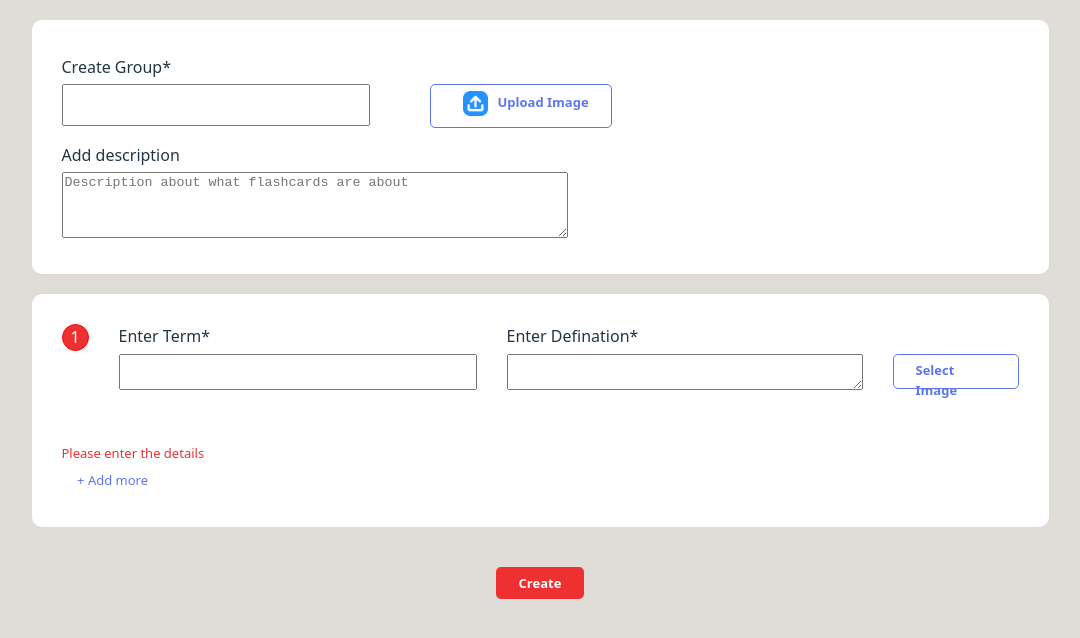
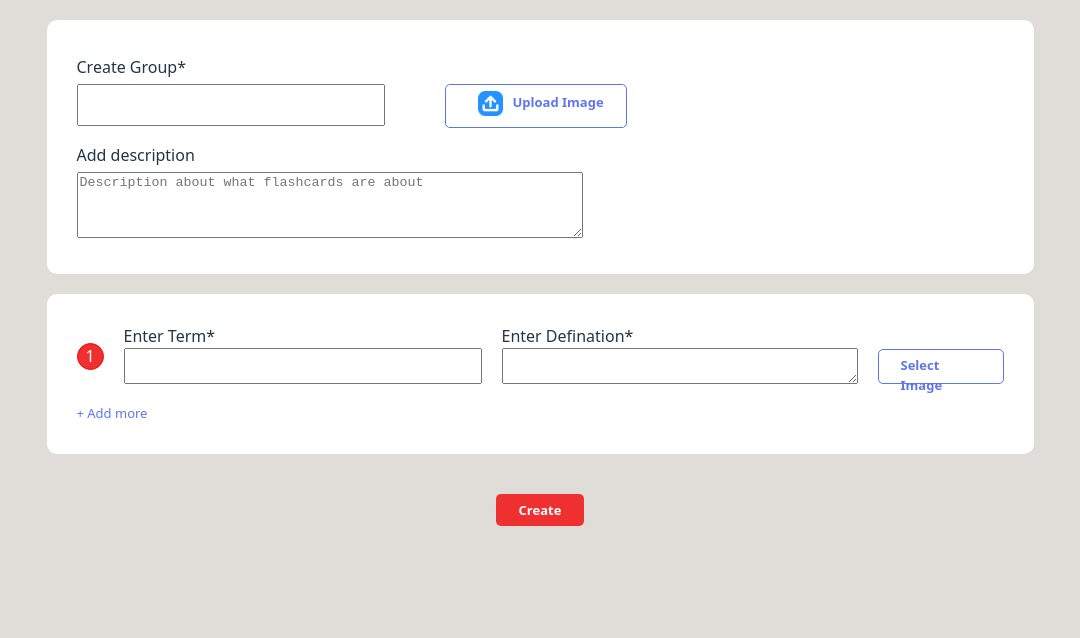
Before and after one commit to Swati-Parkhede/almabetter-flashcard-generator, a React (Vite) app: page /createFlashCardsPage in a window 1280 px wide. Shown: the top 638 px of the page, without its empty margins (100-1180 px from the left). Built offline with nearby package versions, Linux system fonts and the light colour scheme.

Commit message:
upload card image

```diff
--- a/src/components/CreateFlashCardSet/CreateFlashCardSet.jsx
+++ b/src/components/CreateFlashCardSet/CreateFlashCardSet.jsx
@@ -3,7 +3,7 @@ import './CreateFlashCardSet.css'
 function CreateFlashCardSet(props) {
   const [groupName, setGroupName] = useState("");
   const [description, setDescription] = useState("");
-  const [image, setImage] = useState(localStorage.getItem("myImage") || "");
+  const [image, setImage] = useState();
   const fileInputRef = useRef(null);
   useEffect(() => {
     props.detailsChanged(groupName, description, image);
@@ -35,19 +35,13 @@ function CreateFlashCardSet(props) {
             <input id="createGroup" className="CardSetCb" onChange={(e) => { setGroupName(e.target.value) }} type='text' />
           </div>
           <div className="UploadimageBtn secondary-btn" onClick={onSelectImage}>
-            <input
-              type="file"
-              accept="image/*"
-              ref={fileInputRef}
-              onChange={handleFileChange}
-              style={{ display: "none" }}
-            />
+            <input type="file" accept="image/*" ref={fileInputRef} onChange={handleFileChange} style={{ display: "none" }} />
             <img className="smallImage" src="/upload.png" alt="Upload" />Upload Image
           </div>
           <div>
             {image && (
               <>
-                <img className="upload_img" src={image} alt="Uploaded preview"  />
+                <img className="upload_img" src={image} alt="Uploaded preview" />
               </>
             )}
           </div>
--- a/src/components/EditFlashCardItem/EditFlashCardItem.css
+++ b/src/components/EditFlashCardItem/EditFlashCardItem.css
@@ -1,7 +1,5 @@
 .cardPage {
-    display: grid;
-    grid: 0 / auto auto auto auto;
-    gap: 30px;
+    display: flex;
 }
 
 .TextArea {
@@ -12,10 +10,11 @@
 .CardImagebtn {
     height: 21px;
     width: 80px;
+    margin-top: 25px;
 }
 
 .CardItemIndx {
-    display: table;
+    margin: 2% 0;
     background-color: #ef3030;
     color: white;
     text-align: center;
@@ -31,3 +30,23 @@
     font-weight: 500;
     font-size: small;
 }
+
+.selected_img_container {
+    display: flex;
+    min-width: 125px;
+}
+
+.selected_img {
+    height: 65px;
+    width: auto;
+}
+.edit-btn{
+    margin: 10px;
+}
+
+.column{
+    display: flex;
+    flex-direction: column;
+    margin-left: 20px;
+    height: 80px;
+}
--- a/src/components/EditFlashCardItem/EditFlashCardItem.jsx
+++ b/src/components/EditFlashCardItem/EditFlashCardItem.jsx
@@ -1,31 +1,70 @@
-import React, { useEffect, useState } from 'react'
+import React, { useEffect, useRef, useState } from 'react'
 import "./EditFlashCardItem.css";
-
-
 
 function EditFlashCardItem(props) {
     const [term, setTerm] = useState("")
     const [description, setDescription] = useState("")
+    const fileInputRef = useRef(null);
+    const [image, setImage] = useState();
 
     useEffect(() => {
-        props.flashcardChanged(props.cardItemIndex - 1, term, description)
-    }, [term, description])
+        props.flashcardChanged(props.cardItemIndex - 1, term, description, image)
+    }, [term, description, image])
+
+    const onSelectImage = () => {
+        fileInputRef.current.click();
+    }
+    const handleFileChange = (e) => {
+        const file = e.target.files[0];
+        if (!file) return;
+
+        const reader = new FileReader();
+        reader.onload = () => {
+            const base64 = reader.result;
+            setImage(base64); // update preview
+        };
+        reader.readAsDataURL(file);
+    };
 
     return (
         <>
-            <div className='cardPage' key={props.cardItemIndex}>
+            <div className='cardPage'>
                 <div className='CardItemIndx'>
-                    {props.cardItemIndex}
+                    {props.cardItemIndex + 1}
                 </div>
-                <label htmlFor='text'  >Enter Term*</label>
-                <label htmlFor='text'>Enter Defination*</label>
-                <div></div>
-                <div></div>
-                <input type="text" onChange={(e) => { setTerm(e.target.value) }} className='TextArea'></input>
-                <textarea className='TextArea' onChange={(e) => { setDescription(e.target.value) }} />
-                <div className='CardImagebtn secondary-btn'>Select Image</div><br />
+                <div className='column'>
+                    <label htmlFor='text'  >Enter Term*</label>
+                    <input type="text" onChange={(e) => { setTerm(e.target.value) }} className='TextArea'></input>
+                </div>
+                <div className='column'>
+                    <label htmlFor='text'>Enter Defination*</label>
+                    <textarea className='TextArea' onChange={(e) => { setDescription(e.target.value) }} />
+                </div>
+                <div className='column'>
+                    {image &&
+
+                        (<div className='selected_img_container'>
+                            <img className="selected_img" src={image} alt="Uploaded preview" />
+                            <div>
+                                <div className='edit-btn' onClick={onSelectImage}>
+                                    <input type="file" accept="image/*" ref={fileInputRef} onChange={handleFileChange} style={{ display: "none" }} />
+                                    <img src='/edit.png' height={"18px"} />
+                                </div>
+                                <div className='edit-btn' onClick={() => setImage(null)}>
+                                    <img height={"18px"} src='/delete.png' />
+                                </div>
+                            </div>
+                        </div>
+                        )
+
+                        ||
+                        (<div className='CardImagebtn secondary-btn' onClick={onSelectImage}>
+                            <input type="file" accept="image/*" ref={fileInputRef} onChange={handleFileChange} style={{ display: "none" }} />
+                            <span>Select Image</span>
+                        </div>)
+                    }
+                </div>
             </div>
-            {term === "" && <div className='errormsg'>Please enter the details</div>}
         </>
     )
 }
--- a/src/components/EditFlashCardItemList/EditFlashCardItemList.css
+++ b/src/components/EditFlashCardItemList/EditFlashCardItemList.css
@@ -4,6 +4,7 @@
     font-size: small;
     border: 0px;
     background-color: transparent;
+    cursor: pointer;
 }
 
 .flashCardList {
--- a/src/components/EditFlashCardItemList/EditFlashCardItemList.jsx
+++ b/src/components/EditFlashCardItemList/EditFlashCardItemList.jsx
@@ -4,7 +4,6 @@ import EditFlashCardItem from '../EditFlashCardItem/EditFlashCardItem'
 
 const EditFlashCardItemList = (props) => {
     const [flashcards, setFlashcards] = useState([{ term: "", description: "" }])
-
     const handleOnClick = () => {
         flashcards.push({ term: "", description: "" })
         setFlashcards([...flashcards])
@@ -13,22 +12,21 @@ const EditFlashCardItemList = (props) => {
         props.listChanged(flashcards);
     }, [flashcards])
 
-    const handleFlashCardUpdate = (idx, newterm, newdescription) => {
-        flashcards[idx] = { term: newterm, description: newdescription }
+    const handleFlashCardUpdate = (idx, newterm, newdescription, newImage) => {
+        flashcards[idx] = { term: newterm, description: newdescription, image: newImage }
         setFlashcards([...flashcards]);
-
     }
 
     return (
         <div className='flashCardList'>
             <div>
                 {
-                    flashcards.map((fc) =>
-                        <EditFlashCardItem cardItemIndex={flashcards.length} flashcardChanged={handleFlashCardUpdate} />
+                    flashcards.map((fc, index) =>
+                        <EditFlashCardItem cardItemIndex={index} flashcardChanged={handleFlashCardUpdate} />
                     )
                 }
             </div>
-            <button className='AddCardItemBtn' onClick={handleOnClick}> + Add more</button>
+            <div className='AddCardItemBtn' onClick={handleOnClick}> + Add more</div>
         </div>
     )
 }
--- a/src/components/GroupPalleteCard/GroupPalleteCard.css
+++ b/src/components/GroupPalleteCard/GroupPalleteCard.css
@@ -3,7 +3,7 @@
     border-radius: 10px;
     text-align: center;
     width: 200px;
-    padding: 14px;
+    padding: 25px;
     background-color: white;
 }
 
@@ -32,11 +32,11 @@
 }
 
 .groupImg {
-    width: 40px;
-    height: 40px;
+    width: 70px;
+    height: 70px;
     position: relative;
-    right: -27%;
-    top: 25px;
+    right: -33%;
+    top: 30px;
     border-radius: 50%;
     background-color: #edf8f8;
 }
--- a/src/components/TitleBar/TitleBar.css
+++ b/src/components/TitleBar/TitleBar.css
@@ -21,6 +21,7 @@
     left: 0;
     right: 0;
     top: 0;
+    width: 990px;
 }
 
 .primary-btn {
```
Also changed, not shown: public/delete.png (added), public/edit.png (added).
